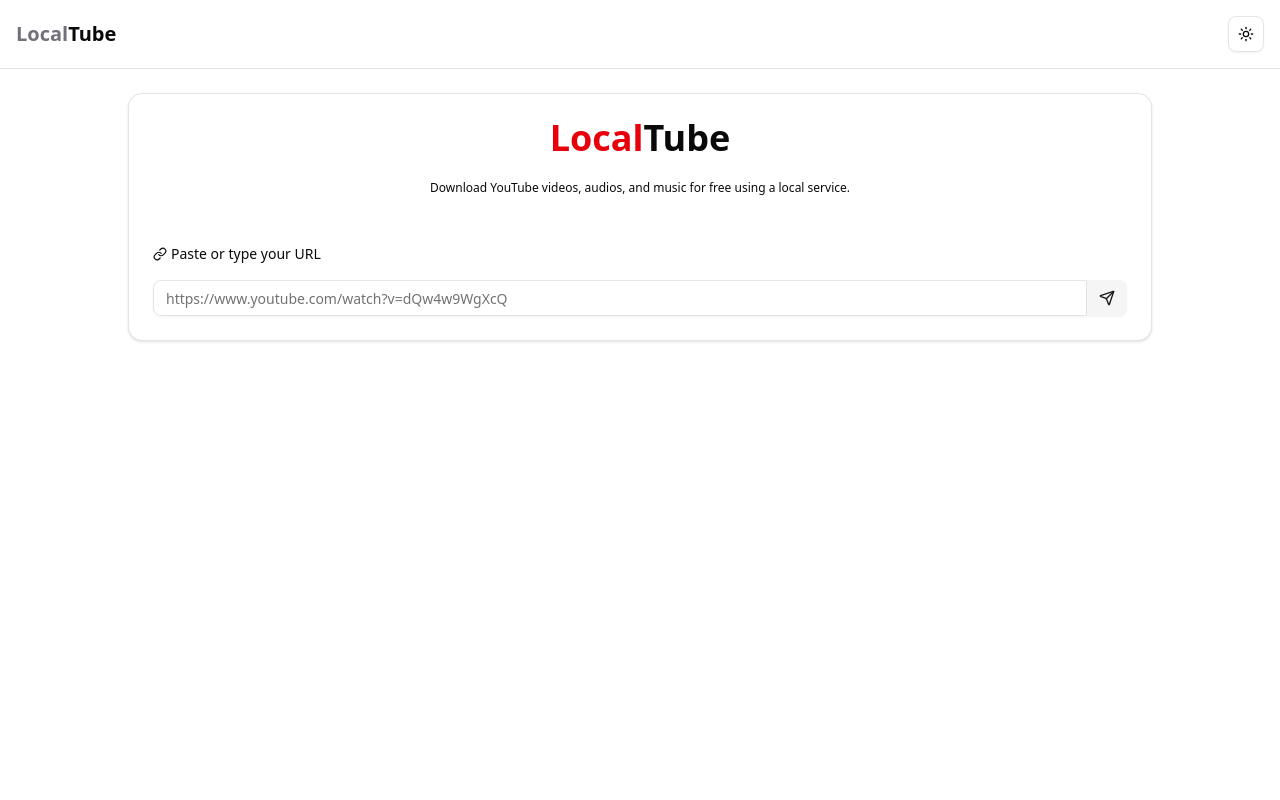
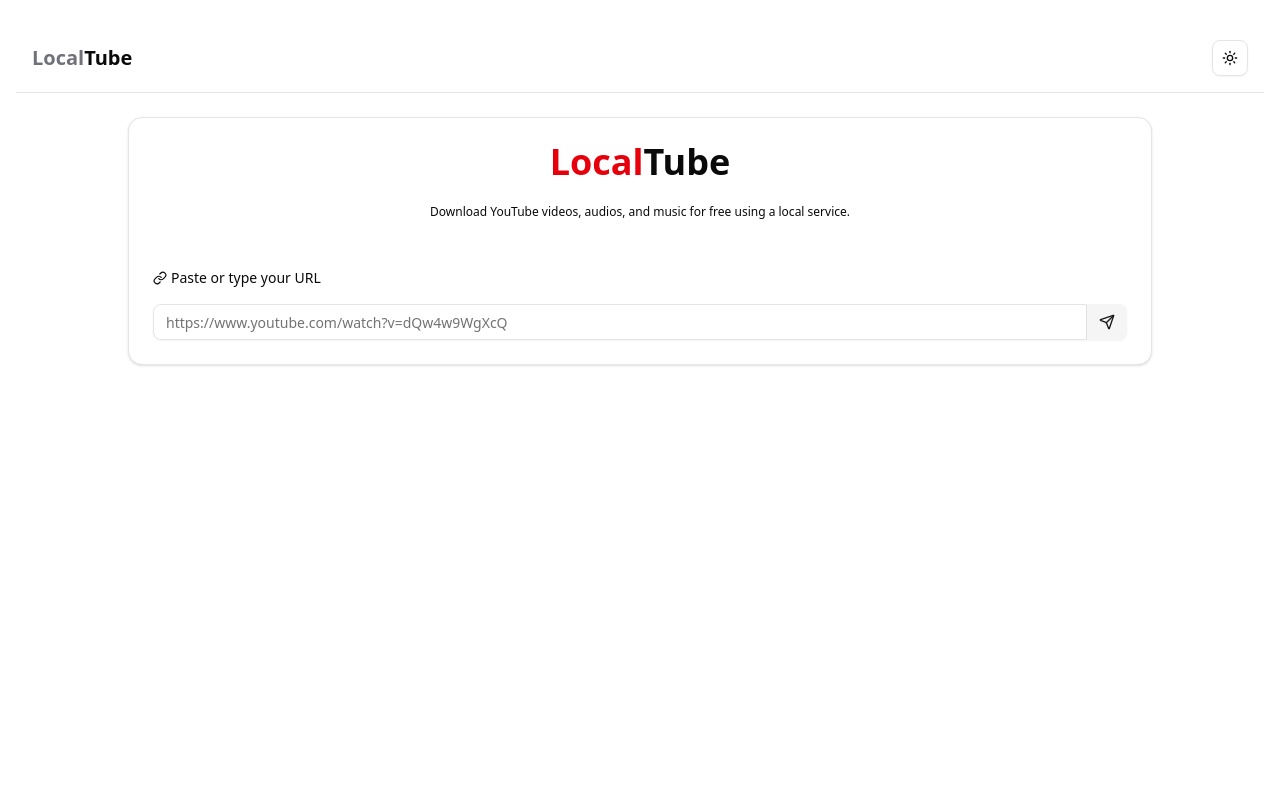
Before and after one commit to marcuth/localtube, a Next.js app: page / in a window 1280 px wide. Shown: the top 800 px of the page. Built offline with nearby package versions, Linux system fonts and the light colour scheme.

Commit message:
Update layout.tsx

```diff
--- a/src/app/layout.tsx
+++ b/src/app/layout.tsx
@@ -1,9 +1,9 @@
 import { Geist, Geist_Mono } from "next/font/google"
 import type { Metadata } from "next"
 
-import AppHeader from "../components/layout/application/app-header"
-import AppFooter from "../components/layout/application/app-footer"
-import { Toaster } from "../components/ui/sonner"
+import AppHeader from "@/components/layout/application/app-header"
+import AppFooter from "@/components/layout/application/app-footer"
+import { Toaster } from "@/components/ui/sonner"
 import Providers from "./providers"
 import "./globals.css"
 
@@ -18,7 +18,7 @@
 })
 
 export const metadata: Metadata = {
-    title: "LocalTube - Baixe vídeos do YouTube facilmente",
+    title: "LocalTube - Download YouTube Videos Locally",
     description: "Created by Marcuth",
 }
 
@@ -34,10 +34,14 @@
                 <meta name="viewport" content="width=device-width, initial-scale=1.0" />
             </head>
             <body className={`${geistSans.variable} ${geistMono.variable} antialiased`}>
-                <AppHeader />
-                <Providers>{children}</Providers>
-                <AppFooter />
-                <Toaster />
+                <Providers>
+                    <AppHeader />
+                    <main className="w-full py-6 px-4 min-h-screen">
+                        {children}
+                    </main>
+                    <AppFooter />
+                    <Toaster />
+                </Providers>
             </body>
         </html>
     )
```
